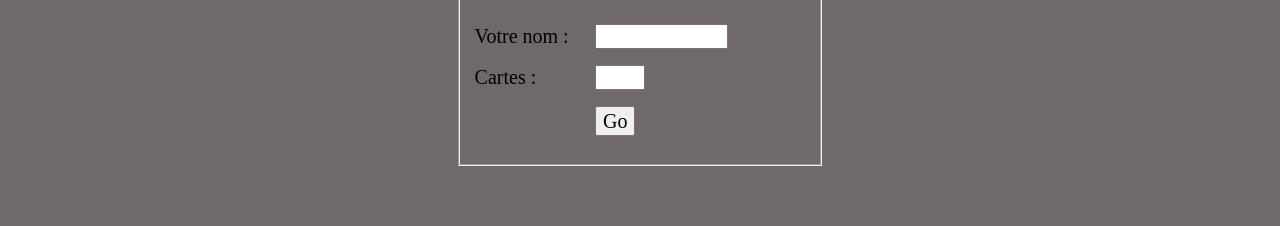
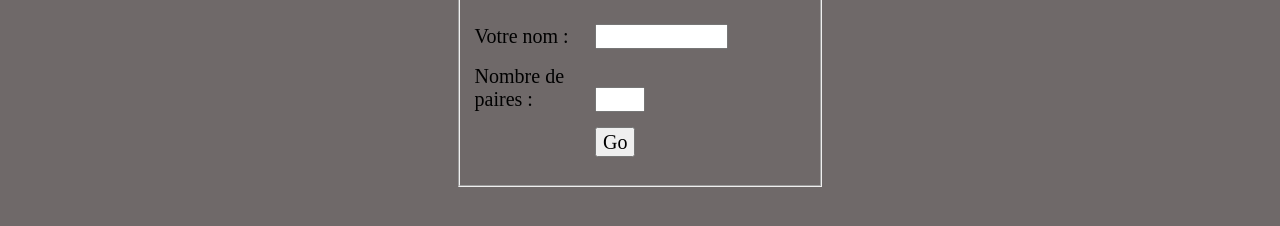
Before and after one commit to GreygorySmirnov/TP_3_principles_programmation, a website: page index.html in a window 1280 px wide. Shown: the part 418-644 px from the top of the page. Drawn offline with Linux system fonts and the light colour scheme.

Commit message:
Renommage du champ carte à paires et effacement de ligne vide dans le css

```diff
--- a/css/styles.css
+++ b/css/styles.css
@@ -16,7 +16,6 @@ header {
     background-size: cover;
     width: 100%;
     height: 300px;
-
 }
 
 h1{
@@ -25,7 +24,6 @@ h1{
     color: rgb(9, 67, 75);
     margin-bottom: 0px;
     margin-top: 0%;
-
 }
 
 body {
@@ -37,7 +35,6 @@ body {
     margin-bottom: 15px;
     height: 25px;
     display: inline-block;
-
 }
 legend {
     text-align: center;
@@ -84,7 +81,6 @@ input[type="submit"]:hover{
     font-weight: bold;
     background-color: white;
     vertical-align: top;
-
 }
 
 .carte-invalide{
@@ -119,7 +115,6 @@ fieldset{
     text-align: center;
 }
 #boutonRecommencer{
-
     font-size: 20px;
     background-color: rgb(9, 67, 75);
     color: black;
--- a/index.html
+++ b/index.html
@@ -29,7 +29,7 @@
                 <input type="text" id="txtNom" name="txtNom">
                 <p id="erreur-nom" class="invalide"></p>
 
-                <label for="nombrePaire">Cartes :</label>
+                <label for="nombrePaire">Nombre de paires :</label>
                 <input type="number" name="nombrePaire" min="0" id="nombrePaire">
                 <p id="erreur-nombrePaire" class="invalide"></p>
 
```
